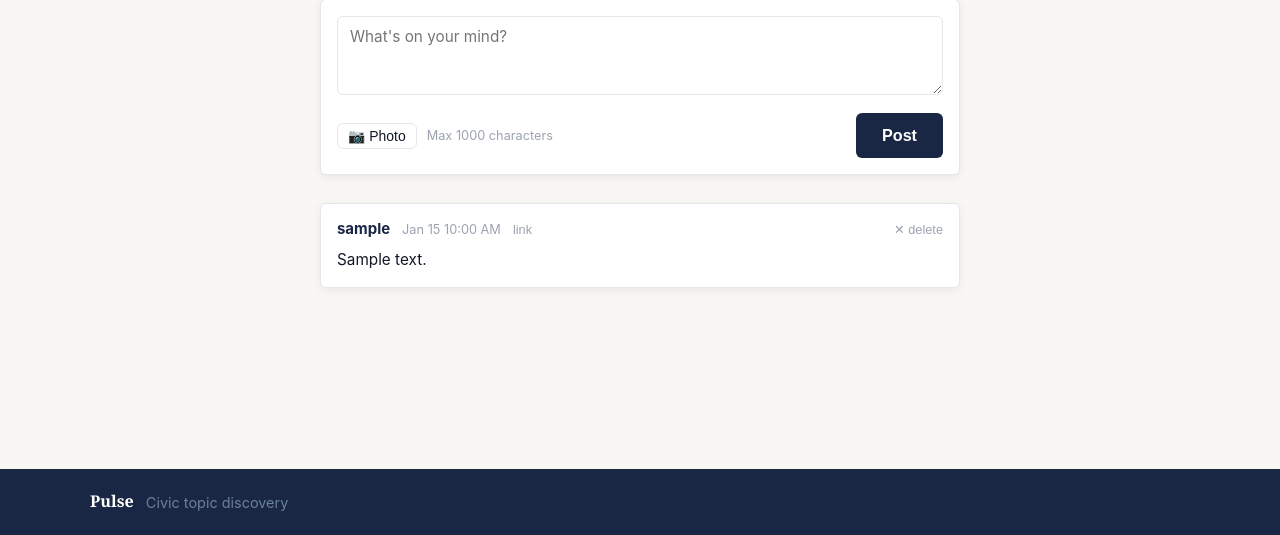
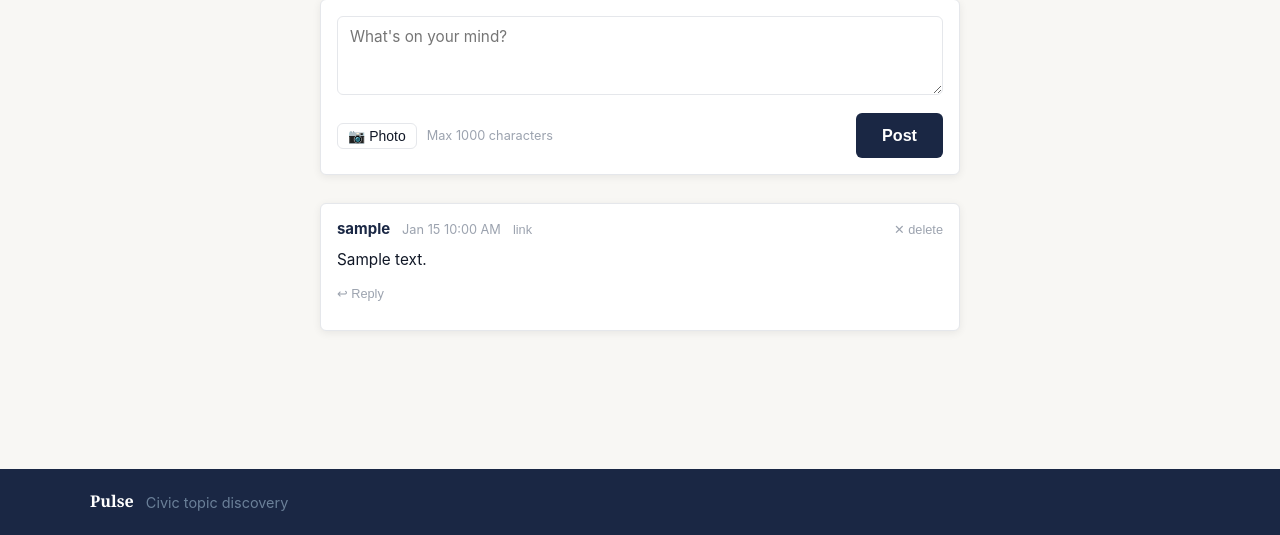
Before and after one commit to nbk5876/pulse, a Flask app: page /thread in a window 1280 px wide. Shown: the part 265-800 px from the top of the page. Run offline with Flask 3, Linux system fonts and the light colour scheme; the visitor is signed in with stand-in values (Sample User, id 1); tables that the repository leaves empty hold one stand-in row (values such as "Sample post").

Commit message:
Add Thread reply feature (NextDoor-style, one level deep)
- Self-referential parent_id FK on ThreadPost model
- POST handler accepts parent_id to create replies
- GET filters to top-level posts only, replies loaded via relationship
- Delete removes replies before deleting parent post
- Poll endpoint returns parent_id for live reply routing
- Reply UI: per-post Reply button, inline reply form, indented reply display
- Poll JS routes new replies to correct replies container
- Reply CSS: indented border-left thread, reply form, cancel button, btn-sm
- Guest browsing retained; reply/delete controls require login

Co-Authored-By: Claude Sonnet 4.6 <noreply@anthropic.com>

```diff
--- a/models/thread.py
+++ b/models/thread.py
@@ -9,5 +9,11 @@ class ThreadPost(db.Model):
     user_id = db.Column(db.Integer, db.ForeignKey('users.id'), nullable=False)
     body = db.Column(db.Text, nullable=False)
     created_at = db.Column(db.DateTime, default=datetime.utcnow)
+    parent_id = db.Column(db.Integer, db.ForeignKey('thread_posts.id'), nullable=True)
 
     user = db.relationship('User', backref='thread_posts', lazy=True)
+    replies = db.relationship('ThreadPost',
+                              backref=db.backref('parent', remote_side='ThreadPost.id'),
+                              foreign_keys='ThreadPost.parent_id',
+                              lazy=True,
+                              order_by='ThreadPost.created_at')
--- a/routes/thread.py
+++ b/routes/thread.py
@@ -26,8 +26,9 @@ def thread():
             return redirect(url_for('auth.login', next='/thread'))
         if validate_csrf(request.form.get('csrf_token')):
             body = request.form.get('body', '').strip()
+            parent_id = request.form.get('parent_id', type=int)
             if body:
-                db.session.add(ThreadPost(user_id=user_id, body=body))
+                db.session.add(ThreadPost(user_id=user_id, body=body, parent_id=parent_id))
                 db.session.flush()
                 # Keep only the newest 500 posts
                 cutoff = db.session.query(ThreadPost.id).order_by(
@@ -38,7 +39,8 @@ def thread():
                 db.session.commit()
         return redirect(url_for('thread.thread'))
 
-    posts = ThreadPost.query.order_by(ThreadPost.created_at.desc()).limit(100).all()
+    posts = ThreadPost.query.filter_by(parent_id=None)\
+        .order_by(ThreadPost.created_at.desc()).limit(100).all()
     post_count = ThreadPost.query.count()
     return render_template('thread.html', posts=posts, post_count=post_count,
                            logged_in=bool(user_id))
@@ -71,6 +73,8 @@ def delete_post(post_id):
     post = ThreadPost.query.get_or_404(post_id)
     if post.user_id != session['user_id']:
         return jsonify({'error': 'Forbidden'}), 403
+    # Delete replies first
+    ThreadPost.query.filter_by(parent_id=post_id).delete()
     db.session.delete(post)
     db.session.commit()
     return jsonify({'deleted': post_id})
@@ -83,6 +87,7 @@ def thread_poll():
         .order_by(ThreadPost.created_at.asc()).all()
     return jsonify([{
         'id': p.id,
+        'parent_id': p.parent_id,
         'username': p.user.username,
         'body': p.body,
         'created_at': p.created_at.strftime('%b %d %I:%M %p'),
--- a/static/css/main.css
+++ b/static/css/main.css
@@ -501,6 +501,17 @@ img { max-width: 100%; }
 .btn-photo:hover { background: var(--bg); }
 .btn-photo:disabled { opacity: 0.6; cursor: not-allowed; }
 .thread-img { max-width: 100%; max-height: 400px; border-radius: var(--radius); margin-top: 8px; display: block; object-fit: contain; }
+.thread-post-actions { margin-top: 6px; }
+.thread-reply-btn { background: none; border: none; color: #9ca3af; font-size: 0.75rem; cursor: pointer; padding: 0; }
+.thread-reply-btn:hover { color: #2563eb; }
+.thread-reply-form { margin-top: 8px; background: var(--bg); border-radius: var(--radius); padding: 10px; }
+.thread-reply-input { width: 100%; border: 1px solid var(--border); border-radius: var(--radius); padding: 8px 10px; font-size: 0.88rem; font-family: inherit; resize: vertical; box-sizing: border-box; }
+.thread-reply-footer { display: flex; justify-content: flex-end; gap: 8px; margin-top: 6px; align-items: center; }
+.btn-cancel-reply { background: none; border: none; color: #9ca3af; font-size: 0.82rem; cursor: pointer; padding: 0; }
+.btn-cancel-reply:hover { color: var(--text); }
+.btn-sm { padding: 4px 12px; font-size: 0.82rem; }
+.thread-replies { margin-top: 10px; padding-left: 16px; border-left: 2px solid var(--border); display: flex; flex-direction: column; gap: 8px; }
+.thread-reply { background: var(--bg); }
 
 /* ── Comments ── */
 .topic-comments { margin-top: 40px; }
--- a/templates/thread.html
+++ b/templates/thread.html
@@ -49,6 +49,42 @@
           {% endif %}
         </div>
         <p class="thread-body">{{ post.body | linkify }}</p>
+        {% if logged_in %}
+        <div class="thread-post-actions">
+          <button class="thread-reply-btn" onclick="toggleReplyForm({{ post.id }}, '{{ post.user.username }}')">↩ Reply</button>
+        </div>
+        <div class="thread-reply-form" id="reply-form-{{ post.id }}" style="display:none">
+          <form method="POST" action="/thread">
+            <input type="hidden" name="csrf_token" value="{{ csrf_token() }}">
+            <input type="hidden" name="parent_id" value="{{ post.id }}">
+            <textarea name="body" class="thread-reply-input" rows="2"
+                      placeholder="Reply to {{ post.user.username }}…" required maxlength="1000"></textarea>
+            <div class="thread-reply-footer">
+              <button type="button" class="btn-cancel-reply" onclick="toggleReplyForm({{ post.id }}, '')">Cancel</button>
+              <button type="submit" class="btn btn-primary btn-sm">Post Reply</button>
+            </div>
+          </form>
+        </div>
+        {% endif %}
+        {% if post.replies %}
+        <div class="thread-replies" id="replies-{{ post.id }}">
+          {% for reply in post.replies %}
+          <div class="thread-post thread-reply" id="post-{{ reply.id }}">
+            <div class="thread-post-meta">
+              <strong class="thread-author">{{ reply.user.username }}</strong>
+              <span class="thread-date">{{ reply.created_at.strftime('%b %d %I:%M %p') }}</span>
+              <button class="thread-link-btn" onclick="copyPostLink({{ reply.id }}, this)">link</button>
+              {% if logged_in and reply.user_id == session.get('user_id') %}
+                <button class="thread-delete-btn" onclick="deletePost({{ reply.id }}, '{{ csrf_token() }}')">✕ delete</button>
+              {% endif %}
+            </div>
+            <p class="thread-body">{{ reply.body | linkify }}</p>
+          </div>
+          {% endfor %}
+        </div>
+        {% else %}
+        <div class="thread-replies" id="replies-{{ post.id }}"></div>
+        {% endif %}
       </div>
     {% else %}
       <p class="empty-state-text" id="emptyMsg">No posts yet. Be the first to post.</p>
@@ -67,18 +103,33 @@ function copyTopicUrl(btn) {
   });
 }
 
+function copyPostLink(postId, btn) {
+  const url = window.location.origin + '/thread#post-' + postId;
+  navigator.clipboard.writeText(url).then(() => {
+    btn.textContent = 'copied!';
+    setTimeout(() => btn.textContent = 'link', 2000);
+  });
+}
+
+function toggleReplyForm(postId, username) {
+  const form = document.getElementById('reply-form-' + postId);
+  if (form.style.display === 'none') {
+    form.style.display = 'block';
+    form.querySelector('textarea').focus();
+  } else {
+    form.style.display = 'none';
+  }
+}
+
 const threadList = document.getElementById('threadList');
 let latestId = parseInt(threadList.dataset.latestId) || 0;
 
 function linkify(text) {
   let s = text.replace(/&/g,'&amp;').replace(/</g,'&lt;').replace(/>/g,'&gt;');
-  // [label](url) markdown links
   s = s.replace(/\[([^\]]+)\]\((https?:\/\/[^\)]+)\)/g,
     '<a href="$2" target="_blank" rel="noopener noreferrer">$1</a>');
-  // image URLs (Cloudinary or common image extensions) → <img>
   s = s.replace(/(?<!href=")(https?:\/\/(?:res\.cloudinary\.com\/[^\s<>"']+|[^\s<>"']+\.(?:jpg|jpeg|png|gif|webp))(?:\?[^\s<>"']*)?)/gi,
     '<img src="$1" class="thread-img" alt="image">');
-  // remaining bare URLs (skip those already inside href/src attributes)
   s = s.replace(/(?<!href=")(?<!src=")(https?:\/\/[^\s<>"']+)/g,
     '<a href="$1" target="_blank" rel="noopener noreferrer">$1</a>');
   return s;
@@ -86,6 +137,7 @@ function linkify(text) {
 
 const photoInput = document.getElementById('photoInput');
 const photoBtn = document.getElementById('photoBtn');
+if (photoInput) {
   photoInput.addEventListener('change', async function() {
     const file = this.files[0];
     if (!file) return;
@@ -109,10 +161,24 @@ photoInput.addEventListener('change', async function() {
     photoBtn.disabled = false;
     photoInput.value = '';
   });
+}
 
 function buildPost(p) {
   const div = document.createElement('div');
   div.className = 'thread-post thread-post-new';
+  div.id = 'post-' + p.id;
+  div.innerHTML = `<div class="thread-post-meta">
+    <strong class="thread-author">${p.username}</strong>
+    <span class="thread-date">${p.created_at}</span>
+  </div><p class="thread-body">${linkify(p.body)}</p>
+  <div class="thread-replies" id="replies-${p.id}"></div>`;
+  return div;
+}
+
+function buildReply(p) {
+  const div = document.createElement('div');
+  div.className = 'thread-post thread-reply thread-post-new';
+  div.id = 'post-' + p.id;
   div.innerHTML = `<div class="thread-post-meta">
     <strong class="thread-author">${p.username}</strong>
     <span class="thread-date">${p.created_at}</span>
@@ -128,22 +194,23 @@ async function pollThread() {
       const empty = document.getElementById('emptyMsg');
       if (empty) empty.remove();
       posts.forEach(p => {
+        latestId = Math.max(latestId, p.id);
+        if (p.parent_id) {
+          // It's a reply — append to parent's reply container
+          const replyContainer = document.getElementById('replies-' + p.parent_id);
+          if (replyContainer) {
+            replyContainer.appendChild(buildReply(p));
+          }
+        } else {
+          // Top-level post — insert at top
           threadList.insertBefore(buildPost(p), threadList.firstChild);
-        latestId = Math.max(latestId, p.id);
+        }
       });
     }
   } catch (e) {}
 }
 
 setInterval(pollThread, 12000);
-
-function copyPostLink(postId, btn) {
-  const url = window.location.origin + '/thread#post-' + postId;
-  navigator.clipboard.writeText(url).then(() => {
-    btn.textContent = 'copied!';
-    setTimeout(() => btn.textContent = 'link', 2000);
-  });
-}
 
 async function deletePost(postId, csrf) {
   if (!confirm('Delete this post?')) return;
```
Lines whose indentation alone changed are shown as unchanged.
